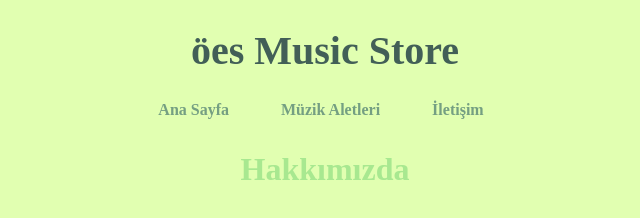
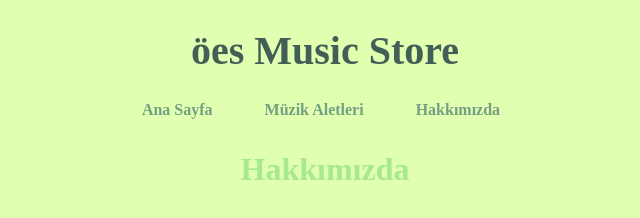
Before and after one commit to UnseenDamage/patika.dev-homeworks, a plain HTML site: page homework-4_-_css-site/sites/about.html in a window 1280 px wide. Shown: the whole page, without its empty margins (315-955 px from the left). Drawn offline with Linux system fonts and the light colour scheme.

Commit message:
nav changes

```diff
--- a/homework-4_-_css-site/sites/about.html
+++ b/homework-4_-_css-site/sites/about.html
@@ -16,7 +16,7 @@
         <ul>
           <li><a href="homepage.html">Ana Sayfa</a></li>
           <li><a href="music.html">Müzik Aletleri</a></li>
-          <li><a href="contact.html">İletişim</a></li>
+          <li><a href="about.html">Hakkımızda</a></li>
         </ul>
       </nav>
     </header>
```
Also changed, not shown: homework-4_-_css-site/sites/homepage.html (+1 -1 lines), homework-4_-_css-site/sites/music.html (+1 -1 lines).
